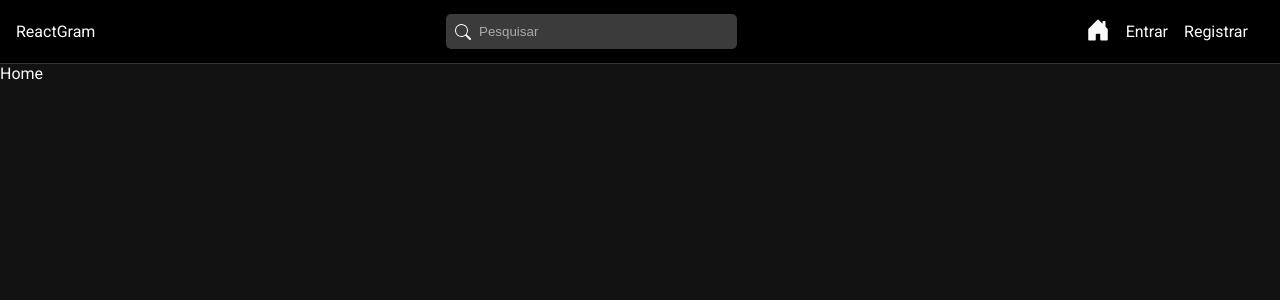
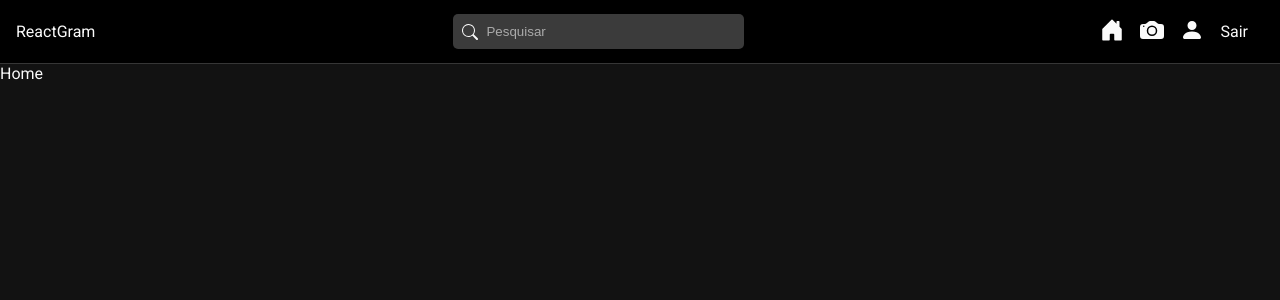
Before and after one commit to alexandrerogeriosn93/project-react-reactgram, a React (Vite) app in the folder frontend/: page / in a window 1280 px wide. Shown: the top 300 px of the page. Built offline with nearby package versions, Linux system fonts and the light colour scheme; sample sign-in values are in the browser's storage.

Commit message:
feat: Navbar to authenticated user

```diff
--- a/frontend/src/components/Navbar/Navbar.jsx
+++ b/frontend/src/components/Navbar/Navbar.jsx
@@ -1,14 +1,20 @@
+import { useState } from "react";
 import {
   BsFillCameraFill,
   BsFillPersonFill,
   BsHouseDoorFill,
   BsSearch,
 } from "react-icons/bs";
-import { Link, NavLink } from "react-router-dom";
+import { useDispatch, useSelector } from "react-redux";
+import { Link, NavLink, useNavigate } from "react-router-dom";
 
+import { useAuth } from "../../hooks/useAuth";
 import "./Navbar.css";
 
 const Navbar = () => {
+  const { auth } = useAuth();
+  const { user } = useSelector((state) => state.auth);
+
   return (
     <nav id="nav">
       <Link to="/">ReactGram</Link>
@@ -17,17 +23,39 @@
         <input type="text" name="search" id="search" placeholder="Pesquisar" />
       </form>
       <ul id="nav-links">
+        {auth ? (
+          <>
             <li>
               <NavLink to="/">
                 <BsHouseDoorFill />
               </NavLink>
             </li>
+            {user && (
+              <li>
+                <NavLink to={`/users/${user._id}`}>
+                  <BsFillCameraFill />
+                </NavLink>
+              </li>
+            )}
+            <li>
+              <NavLink to="/profile">
+                <BsFillPersonFill />
+              </NavLink>
+            </li>
+            <li>
+              <span>Sair</span>
+            </li>
+          </>
+        ) : (
+          <>
             <li>
               <NavLink to="/login">Entrar</NavLink>
             </li>
             <li>
               <NavLink to="/register">Registrar</NavLink>
             </li>
+          </>
+        )}
       </ul>
     </nav>
   );
```
Lines whose indentation alone changed are shown as unchanged.
